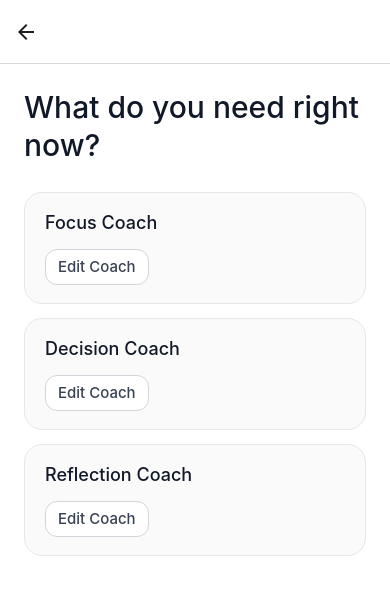
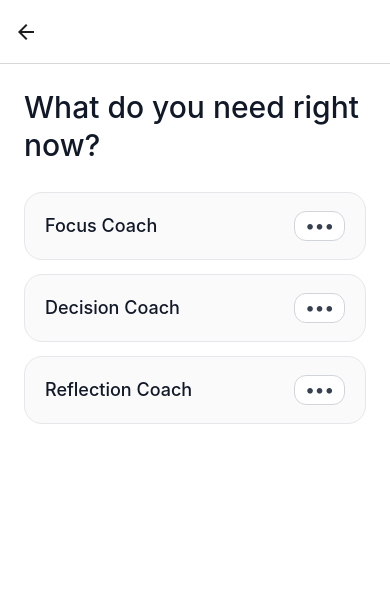
Before and after one commit to YAL-PJ/SHIPYARD-SIMON, a React Native app: screen /Home in a window 390 px wide. Shown: the top 594 px of the page. Built offline with nearby package versions, Linux system fonts and the light colour scheme; no server answers.

Commit message:
Refine coach card actions with long-press menu

```diff
--- a/src/screens/HomeScreen.tsx
+++ b/src/screens/HomeScreen.tsx
@@ -1,5 +1,13 @@
-import React from "react";
-import { StyleSheet, Text, TouchableOpacity, View } from "react-native";
+import React, { useState } from "react";
+import {
+  Alert,
+  Modal,
+  Pressable,
+  StyleSheet,
+  Text,
+  TouchableOpacity,
+  View,
+} from "react-native";
 import { NativeStackScreenProps } from "@react-navigation/native-stack";
 
 import { useMonetization } from "../context/MonetizationContext";
@@ -20,14 +28,32 @@ const COACHES: CoachOption[] = [
 
 export const HomeScreen = ({ navigation }: Props) => {
   const { isSubscribed } = useMonetization();
+  const [menuCoach, setMenuCoach] = useState<CoachLabel | null>(null);
 
-  const handleEditCoach = (coach: CoachLabel) => {
+  const closeMenu = () => setMenuCoach(null);
+
+  const openEditCoachFlow = (coach: CoachLabel) => {
     if (!isSubscribed) {
-      navigation.navigate("Paywall", { coach, source: "edit" });
+      Alert.alert(
+        "Locked for free users",
+        "Editing coaches is a Pro feature. Register to unlock coach personalization.",
+        [
+          { text: "Not now", style: "cancel" },
+          {
+            text: "Register",
+            onPress: () => navigation.navigate("Paywall", { coach, source: "edit" }),
+          },
+        ]
+      );
       return;
     }
 
     navigation.navigate("EditCoach", { coach });
+  };
+
+  const handleEditCoach = (coach: CoachLabel) => {
+    closeMenu();
+    openEditCoachFlow(coach);
   };
 
   return (
@@ -36,22 +62,45 @@ export const HomeScreen = ({ navigation }: Props) => {
       <View style={styles.cardList}>
         {COACHES.map((coach) => (
           <View key={coach.label} style={styles.card}>
-            <TouchableOpacity
+            <Pressable
               accessibilityRole="button"
               onPress={() => navigation.navigate("Chat", { coach: coach.label })}
+              onLongPress={() => setMenuCoach(coach.label)}
+              style={styles.cardMainButton}
             >
               <Text style={styles.cardText}>{coach.label}</Text>
-            </TouchableOpacity>
-            <TouchableOpacity
-              accessibilityRole="button"
-              style={styles.editButton}
-              onPress={() => handleEditCoach(coach.label)}
-            >
-              <Text style={styles.editButtonText}>Edit Coach</Text>
-            </TouchableOpacity>
+              <TouchableOpacity
+                accessibilityRole="button"
+                accessibilityLabel={`More options for ${coach.label}`}
+                style={styles.moreButton}
+                onPress={() => setMenuCoach(coach.label)}
+              >
+                <Text style={styles.moreButtonText}>•••</Text>
+              </TouchableOpacity>
+            </Pressable>
           </View>
         ))}
       </View>
+
+      <Modal transparent visible={menuCoach !== null} animationType="fade" onRequestClose={closeMenu}>
+        <Pressable style={styles.overlay} onPress={closeMenu}>
+          <View style={styles.menuCard}>
+            <Text style={styles.menuTitle}>{menuCoach}</Text>
+            <TouchableOpacity
+              accessibilityRole="button"
+              style={styles.menuAction}
+              onPress={() => menuCoach && handleEditCoach(menuCoach)}
+            >
+              <Text style={styles.menuActionText}>
+                {isSubscribed ? "Edit Coach" : "🔒 Edit Coach (Register required)"}
+              </Text>
+            </TouchableOpacity>
+            {!isSubscribed ? (
+              <Text style={styles.menuHint}>This action is locked for free users.</Text>
+            ) : null}
+          </View>
+        </Pressable>
+      </Modal>
     </View>
   );
 };
@@ -79,7 +128,12 @@ const styles = StyleSheet.create({
     paddingHorizontal: 20,
     paddingVertical: 18,
     backgroundColor: "#fafafa",
-    gap: 14,
+  },
+  cardMainButton: {
+    flexDirection: "row",
+    justifyContent: "space-between",
+    alignItems: "center",
+    gap: 12,
   },
   cardText: {
     fontSize: 18,
@@ -87,19 +141,56 @@ const styles = StyleSheet.create({
     fontWeight: "500",
     color: "#111827",
   },
-  editButton: {
+  moreButton: {
     alignSelf: "flex-start",
     borderWidth: 1,
     borderColor: "#d1d5db",
     borderRadius: 12,
-    paddingHorizontal: 12,
-    paddingVertical: 7,
+    paddingHorizontal: 10,
+    paddingVertical: 4,
     backgroundColor: "#fff",
   },
-  editButtonText: {
+  moreButtonText: {
     color: "#374151",
+    fontSize: 18,
+    lineHeight: 20,
+    fontWeight: "500",
+  },
+  overlay: {
+    flex: 1,
+    backgroundColor: "rgba(17, 24, 39, 0.35)",
+    justifyContent: "flex-end",
+    padding: 20,
+  },
+  menuCard: {
+    backgroundColor: "#fff",
+    borderRadius: 16,
+    padding: 16,
+    gap: 14,
+  },
+  menuTitle: {
+    fontSize: 17,
+    lineHeight: 22,
+    color: "#111827",
+    fontWeight: "600",
+  },
+  menuAction: {
+    borderRadius: 12,
+    borderWidth: 1,
+    borderColor: "#d1d5db",
+    backgroundColor: "#f9fafb",
+    paddingHorizontal: 12,
+    paddingVertical: 10,
+  },
+  menuActionText: {
+    color: "#1f2937",
     fontSize: 15,
     lineHeight: 20,
     fontWeight: "500",
   },
+  menuHint: {
+    color: "#6b7280",
+    fontSize: 14,
+    lineHeight: 19,
+  },
 });
```
